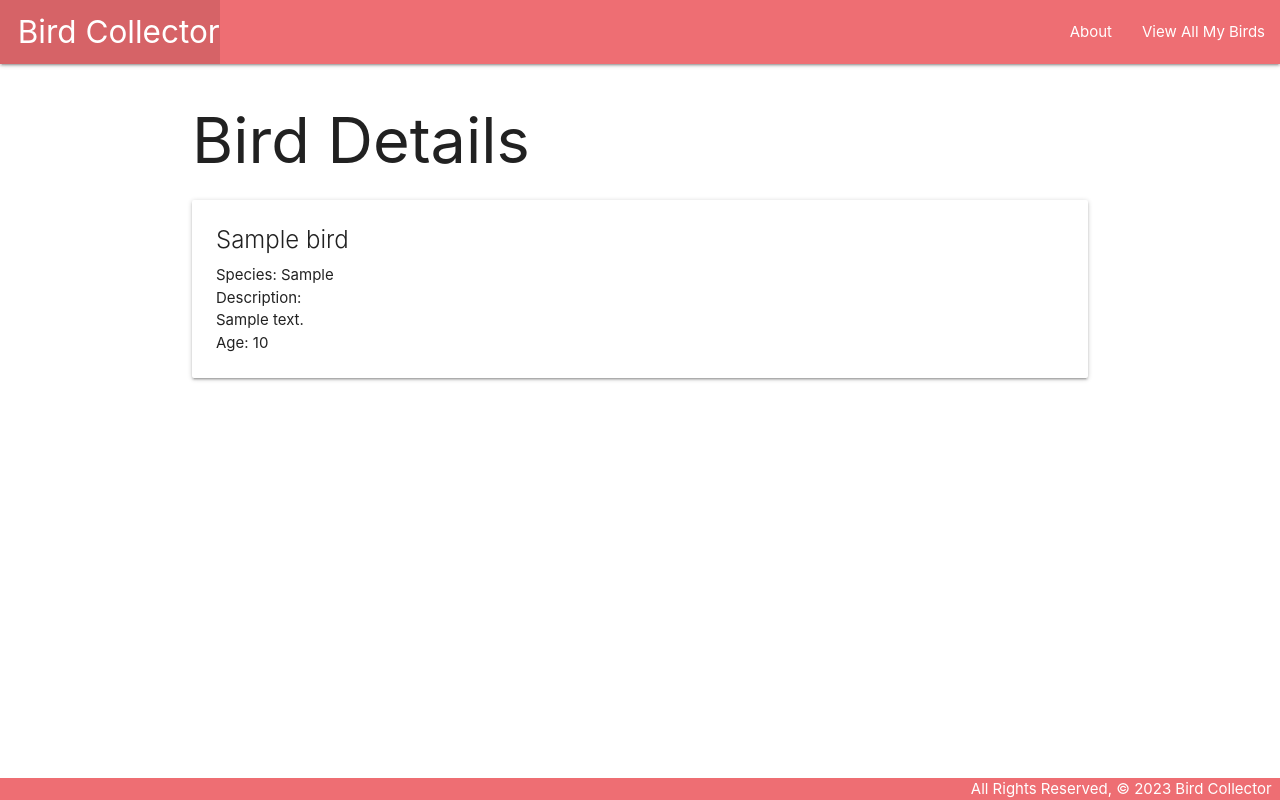
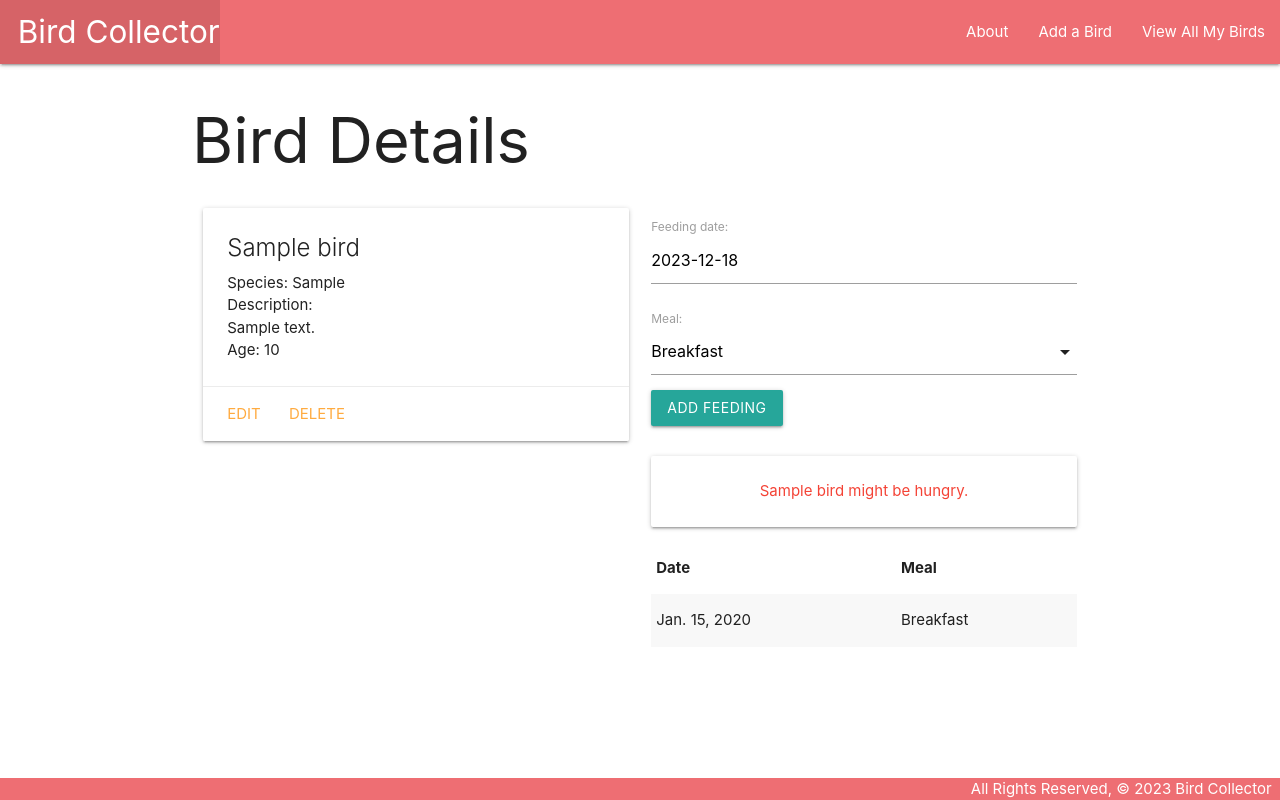
Before and after one commit to Grglls/bird-collector, a Django app: page /birds/1/ in a window 1280 px wide. Run offline with Django 5.2, Linux system fonts and the light colour scheme; tables that the repository leaves empty hold one stand-in row (values such as "Sample post").

Commit message:
Lab 4 completed.

```diff
--- a/main_app/admin.py
+++ b/main_app/admin.py
@@ -1,5 +1,6 @@
 from django.contrib import admin
-from .models import Bird
+from .models import Bird, Feeding
 
 # Register your models here.
 admin.site.register(Bird)
+admin.site.register(Feeding)
--- /dev/null
+++ b/main_app/forms.py
@@ -0,0 +1,7 @@
+from django.forms import ModelForm
+from .models import Feeding
+
+class FeedingForm(ModelForm):
+    class Meta:
+        model = Feeding
+        fields = ['date', 'meal']
--- a/main_app/models.py
+++ b/main_app/models.py
@@ -1,4 +1,13 @@
 from django.db import models
+from django.urls import reverse
+from datetime import date
+
+# A tuple of 2-tuples:
+MEALS = (
+    ('B', 'Breakfast'),
+    ('L', 'Lunch'),
+    ('D', 'Dinner'),
+)
 
 # Create your models here.
 class Bird(models.Model):
@@ -9,3 +18,27 @@ class Bird(models.Model):
 
     def __str__(self):
         return self.name
+
+    def get_absolute_url(self):
+        return reverse('detail', kwargs={'bird_id': self.id})
+
+    def fed_for_today(self):
+        return self.feeding_set.filter(date=date.today()).count() >= len(MEALS)
+
+class Feeding(models.Model):
+    date = models.DateField('feeding date')
+    meal = models.CharField(
+        max_length=1,
+        # Add the choices field:
+        choices=MEALS,
+        # Set the default value to 'B':
+        default=MEALS[0][0]
+    )
+    # Create the bird_id FK:
+    bird = models.ForeignKey(Bird, on_delete=models.CASCADE)
+
+    def __str__(self):
+        return f"{self.get_meal_display()} on {self.date}"
+
+    class Meta:
+        ordering = ['-date']
--- a/main_app/static/css/style.css
+++ b/main_app/static/css/style.css
@@ -12,3 +12,7 @@ footer.page-footer {
     padding-top: 0;
     text-align: right;
 }
+
+#new-bird-form {
+
+}
--- a/main_app/templates/base.html
+++ b/main_app/templates/base.html
@@ -8,6 +8,7 @@
     <title>Bird Collector</title>
     <link rel="stylesheet" href="https://cdnjs.cloudflare.com/ajax/libs/materialize/1.0.0/css/materialize.min.css">
     <link rel="stylesheet" type="text/css" href="{% static 'css/style.css' %}">
+    <script src="https://cdnjs.cloudflare.com/ajax/libs/materialize/1.0.0/js/materialize.min.js"></script>
 </head>
 <body>
     <header class="navbar-fixed">
@@ -17,8 +18,9 @@
             <li><a href="/" class="left brand-logo">&nbsp;&nbsp;Bird Collector</a></li>
             </ul>
             <ul class="right">
-          <li><a href="/about">About</a></li>
-          <li><a href="/birds">View All My Birds</a></li>
+            <li><a href="{% url 'about' %}">About</a></li>
+            <li><a href="{% url 'birds_create' %}">Add a Bird</a></li>
+            <li><a href="{% url 'index' %}">View All My Birds</a></li>
             </ul>
         </div>
         </nav>
--- a/main_app/templates/birds/detail.html
+++ b/main_app/templates/birds/detail.html
@@ -3,6 +3,8 @@
 
 <h1>Bird Details</h1>
 
+<div class="row">
+    <div class="col s6">
         <div class="card">
             <div class="card-content">
                 <span class="card-title">{{ bird.name }}</span>
@@ -14,6 +16,54 @@
                     <p>Age: Chick</p>
                 {% endif %}
             </div>
+            <div class="card-action">
+                <a href="{% url 'birds_update' bird.id %}">Edit</a>
+                <a href="{% url 'birds_delete' bird.id %}">Delete</a>
             </div>
+        </div>
+    </div>
+    <div class="col s6">
+        <form action="{% url 'add_feeding' bird.id %}" method="post">
+            {% csrf_token %}
+            {{ feeding_form.as_p }}
+            <input type="submit" class="btn" value="Add Feeding">
+        </form>
+        <br>
+        {% if bird.fed_for_today %}
+            <div class="card-panel teal-text center-align">
+                {{ bird.name }} has been fed all meals for today.
+            </div>
+        {% else %}
+            <div class="card-panel red-text center-align">
+                {{ bird.name }} might be hungry.
+            </div>
+        {% endif %}
+        <table class="striped">
+            <thead>
+                <tr><th>Date</th><th>Meal</th></tr>
+            </thead>
+            <tbody>
+                {% for feeding in bird.feeding_set.all %}
+                <tr>
+                    <td>{{feeding.date}}</td>
+                    <td>{{feeding.get_meal_display}}</td>
+                </tr>
+                {% endfor %}
+            </tbody>
+        </table>
+    </div>
+</div>
+<script>
+    const dateEl = document.getElementById('id_date');
+    // M is Materialize's global variable
+    M.Datepicker.init(dateEl, {
+        format: 'yyyy-mm-dd',
+        defaultDate: new Date(),
+        setDefaultDate: true,
+        autoClose: true
+    });
 
+    const selectEl = document.getElementById('id_meal');
+    M.FormSelect.init(selectEl);
+</script>
 {% endblock %}
--- a/main_app/urls.py
+++ b/main_app/urls.py
@@ -6,4 +6,8 @@ urlpatterns = [
     path('about/', views.about, name='about'),
     path('birds/', views.birds_index, name='index'),
     path('birds/<int:bird_id>/', views.birds_detail, name='detail'),
+    path('birds/create/', views.BirdCreate.as_view(), name='birds_create'),
+    path('birds/<int:pk>/update/', views.BirdUpdate.as_view(), name='birds_update'),
+    path('birds/<int:pk>/delete/', views.BirdDelete.as_view(), name='birds_delete'),
+    path('birds/<int:bird_id>/add_feeding', views.add_feeding, name='add_feeding'),
 ]
--- a/main_app/views.py
+++ b/main_app/views.py
@@ -1,6 +1,7 @@
-from django.shortcuts import render
-
+from django.shortcuts import render, redirect
+from django.views.generic.edit import CreateView, UpdateView, DeleteView
 from .models import Bird
+from .forms import FeedingForm
 
 # Create your views here.
 def home(request):
@@ -17,6 +18,31 @@ def birds_index(request):
 
 def birds_detail(request, bird_id):
     bird = Bird.objects.get(id=bird_id)
+    # Instantiate the FeedingForm to be rendered in detail.html:
+    feeding_form = FeedingForm()
     return render(request, 'birds/detail.html', {
-        'bird': bird
+        'bird': bird,
+        'feeding_form': feeding_form
     })
+
+def add_feeding(request, bird_id):
+    # Create a ModelForm instance using the data in request.POST:
+    form = FeedingForm(request.POST)
+    # Validate the form:
+    if form.is_valid():
+        new_feeding = form.save(commit=False)
+        new_feeding.bird_id = bird_id
+        new_feeding.save()
+    return redirect('detail', bird_id=bird_id)
+
+class BirdCreate(CreateView):
+    model = Bird
+    fields = '__all__'
+
+class BirdUpdate(UpdateView):
+    model = Bird
+    fields = ['species', 'description', 'age']
+
+class BirdDelete(DeleteView):
+    model = Bird
+    success_url = '/birds'
```
Also changed, not shown: main_app/templates/main_app/bird_confirm_delete.html (added, +11 -0 lines), main_app/templates/main_app/bird_form.html (added, +19 -0 lines), main_app/migrations/0002_feeding.py (added). Lines whose indentation alone changed are shown as unchanged.
